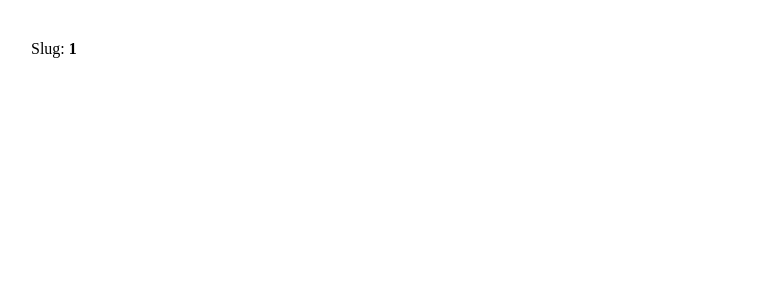
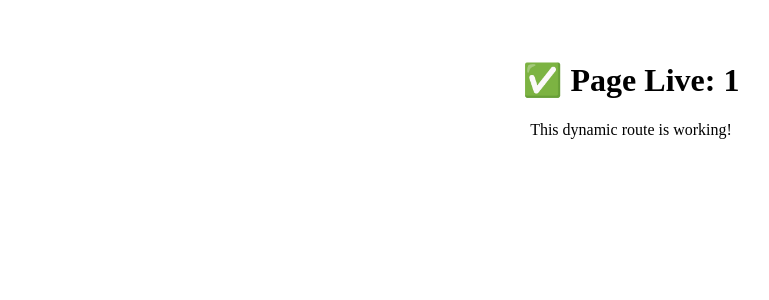
Before and after one commit to mark9joe/onyx-dynamic-site, a Next.js app: page /1 in a window 1280 px wide. Shown: the top 300 px of the page, without its empty margins (9-778 px from the left). Built offline with nearby package versions, Linux system fonts and the light colour scheme.

Commit message:
Update [slug].js

```diff
--- a/pages/[slug].js
+++ b/pages/[slug].js
@@ -1,12 +1,23 @@
-// /pages/[slug].js
+// pages/[slug].js
 export async function getStaticPaths() {
-  return { paths: [], fallback: 'blocking' };
+  return {
+    paths: [],
+    fallback: "blocking", // Allows dynamic page generation on first visit
+  };
 }
 
 export async function getStaticProps({ params }) {
-  return { props: { slug: params.slug }, revalidate: 3600 };
+  return {
+    props: { slug: params.slug },
+    revalidate: 86400, // 24 hrs
+  };
 }
 
 export default function Page({ slug }) {
-  return <div style={{ padding: '2rem' }}>Slug: <b>{slug}</b></div>;
+  return (
+    <div style={{ padding: "2rem", textAlign: "center" }}>
+      <h1>✅ Page Live: {slug}</h1>
+      <p>This dynamic route is working!</p>
+    </div>
+  );
 }
```
